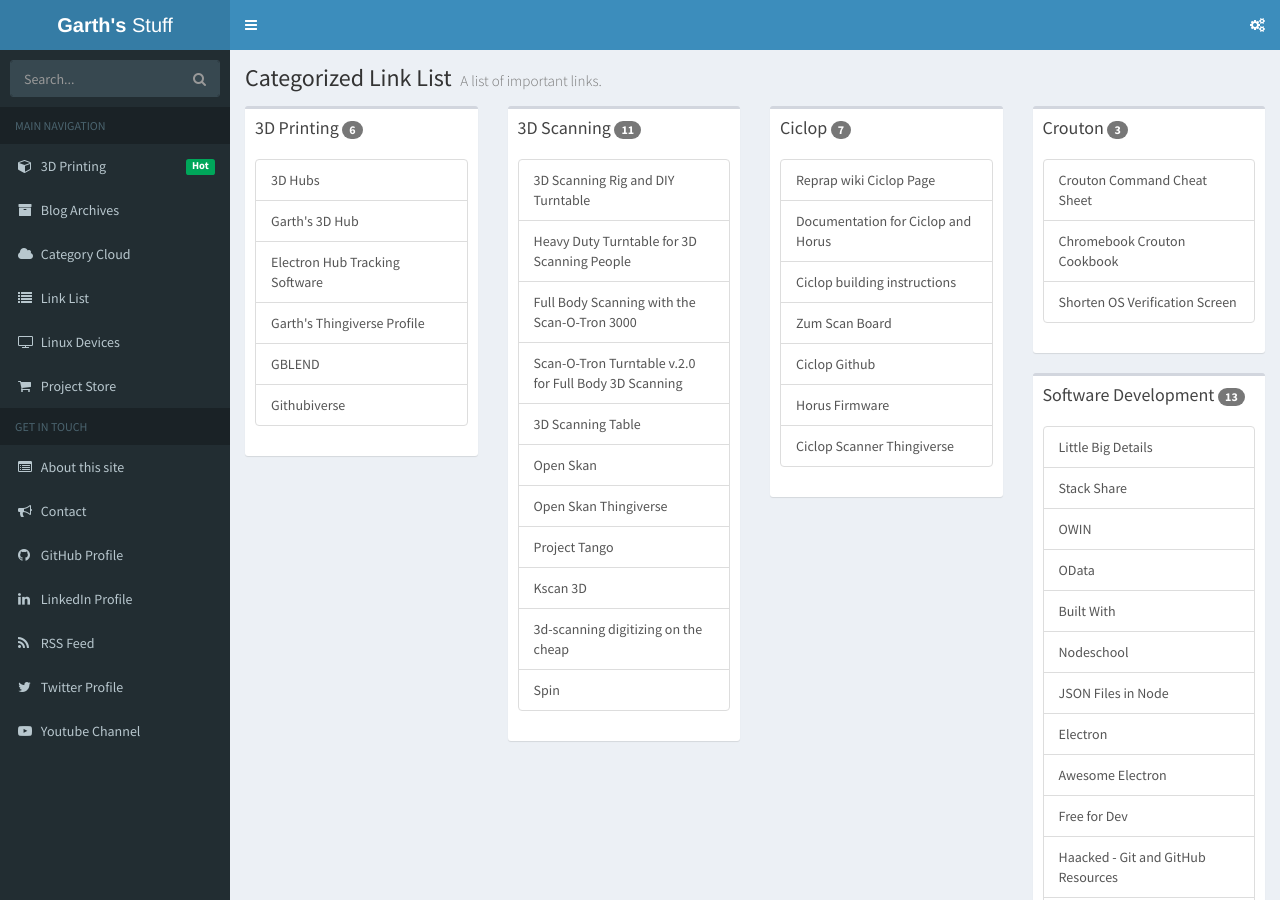
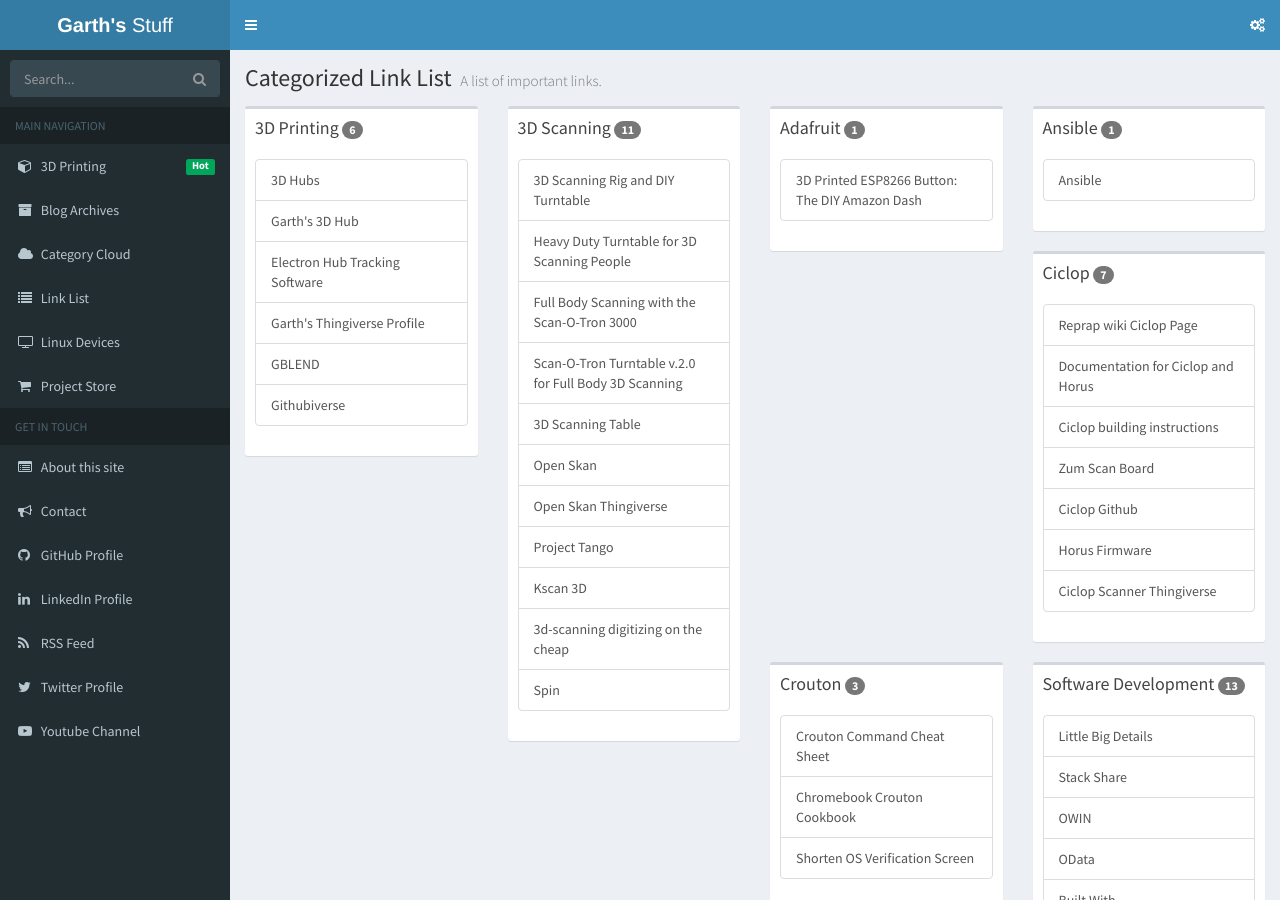
Before and after one commit to garthvh/garthvh.github.io, a Jekyll site: the page built from links.markdown, in a window 1280 px wide and 900 px high. Built offline with Jekyll 4.4.1, drawn with Linux system fonts in a browser that asks for light colours; comment, search, counter and statistics services are not loaded.

Commit message:
add new links

```diff
--- a/_data/links.yml
+++ b/_data/links.yml
@@ -39,6 +39,17 @@
       url: http://www.willforfang.com/3d-scanning-digitizing-on-the-cheap/
     - text: Spin
       url: http://spin.media.mit.edu/
+
+- category: adafruit
+  links:
+    - text: '3D Printed ESP8266 Button: The DIY Amazon Dash'
+      url: https://blog.adafruit.com/2015/08/26/3d-printed-esp8266-button-the-diy-amazon-dash/
+
+
+- category: ansible
+  links:
+    - text: Ansible
+      url: https://ansible.com
 
 - category: ciclop
   links:
```
